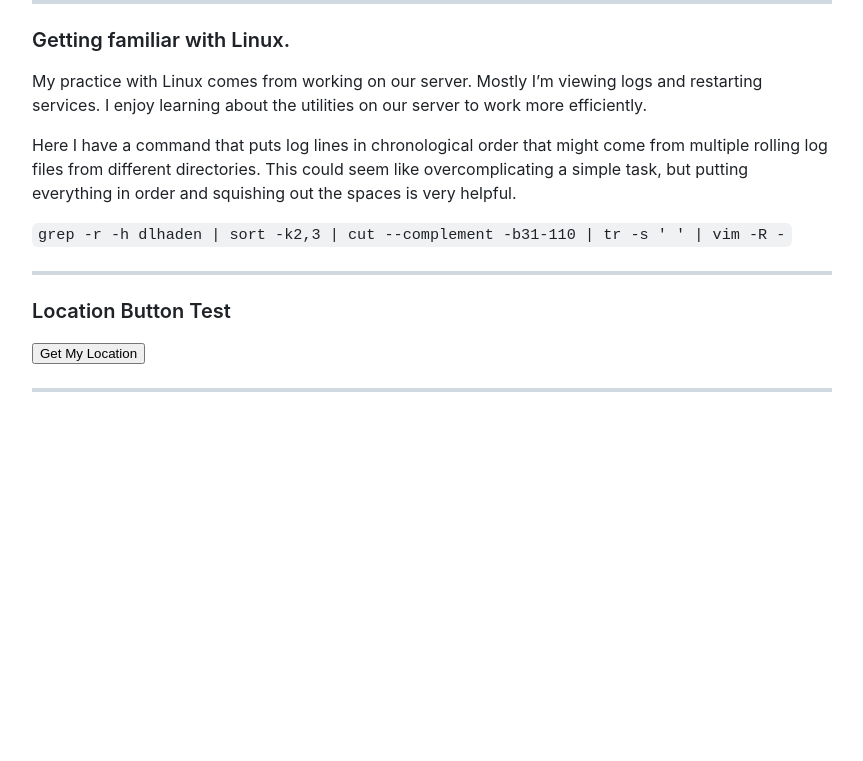
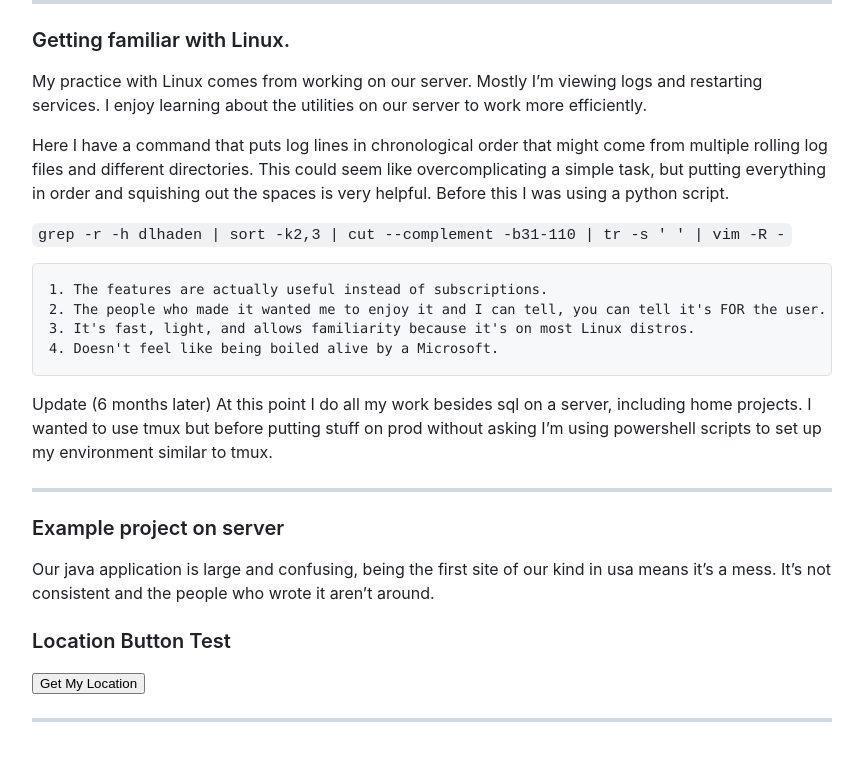
Before and after one commit to Max-Durbin/maxdurbin, a Jekyll site: the page built from index.md, in a window 1280 px wide and 900 px high, scrolled down 4343 px, cut to the strip 125-886 px from the top of the window. Shown: the whole strip, without its empty margins (208-1071 px from the left). Built offline with Jekyll 4.4.1, drawn with Linux system fonts in a browser that asks for light colours; nearby versions of some CDN libraries; before the commit the page ends 4966 px from its top, so only the background shows below that.

Commit message:
updating linux blert

```diff
--- a/index.md
+++ b/index.md
@@ -185,13 +185,33 @@ My practice with Linux comes from working on our server.
 Mostly I'm viewing logs and restarting services. I enjoy learning about the
 utilities on our server to work more efficiently.
 
-Here I have a command that puts log lines in chronological order that might come from multiple rolling log files
-from different directories. This could seem like overcomplicating a simple task, but putting everything in order and squishing out the spaces is very helpful.
+Here I have a command that puts log lines in chronological order that might come from multiple rolling log files and
+different directories. This could seem like overcomplicating a simple task, but putting everything in order and squishing out the spaces is very helpful.
+Before this I was using a python script.
 
 `grep -r -h dlhaden | sort -k2,3 | cut --complement -b31-110 | tr -s ' ' | vim -R -`
 
 
+    1. The features are actually useful instead of subscriptions.
+    2. The people who made it wanted me to enjoy it and I can tell, you can tell it's FOR the user.
+    3. It's fast, light, and allows familiarity because it's on most Linux distros.
+    4. Doesn't feel like being boiled alive by a Microsoft.
+
+Update (6 months later)
+At this point I do all my work besides sql on a server, including home projects.
+I wanted to use tmux but before putting stuff on prod without asking I'm using powershell scripts to set up my environment similar to tmux.
+
+
 ---
+
+### Example project on server
+
+Our java application is large and confusing, being the first site of our kind in usa means it's a mess.
+It's not consistent and the people who wrote it aren't around.
+
+
+
+
 
 ### Location Button Test
 
```
